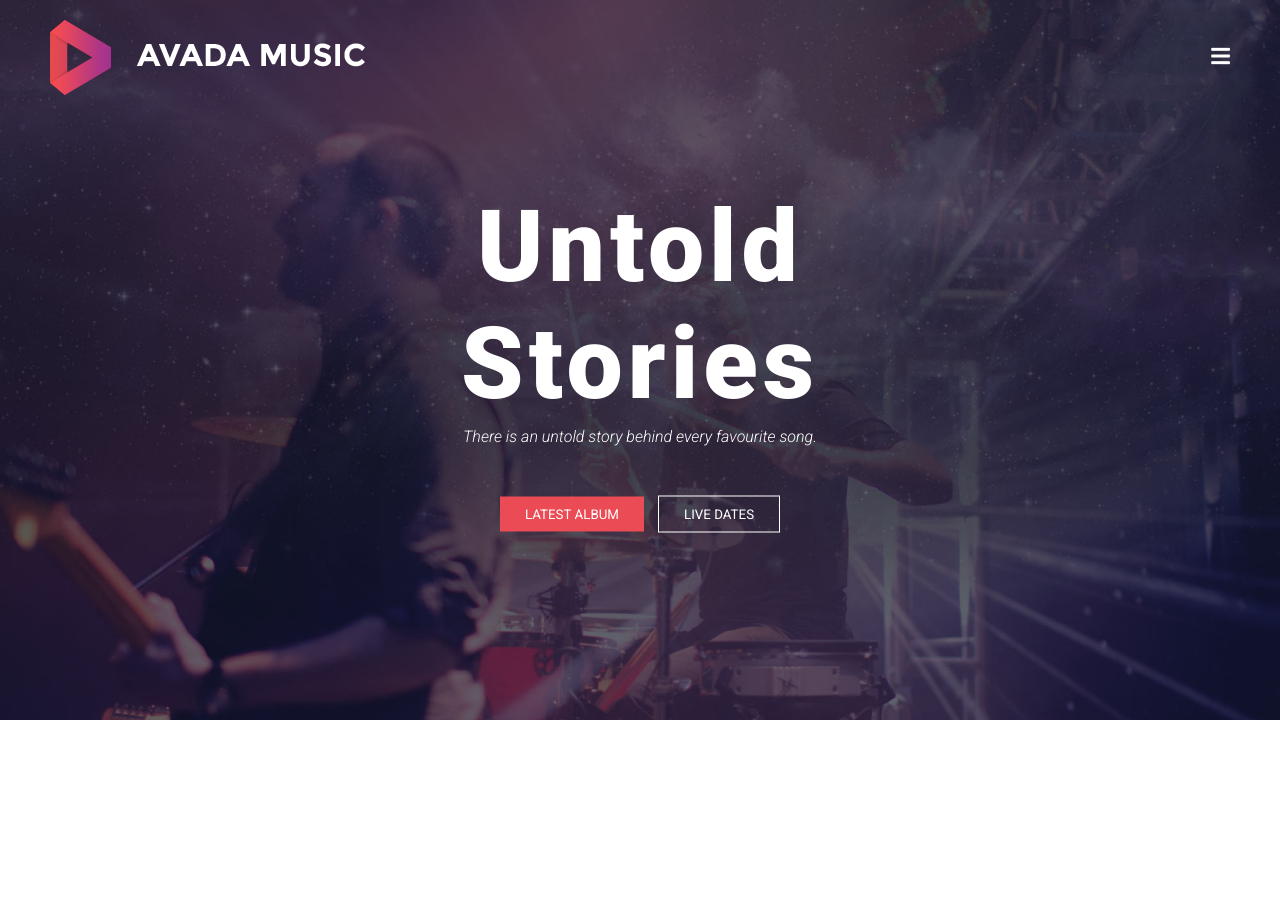
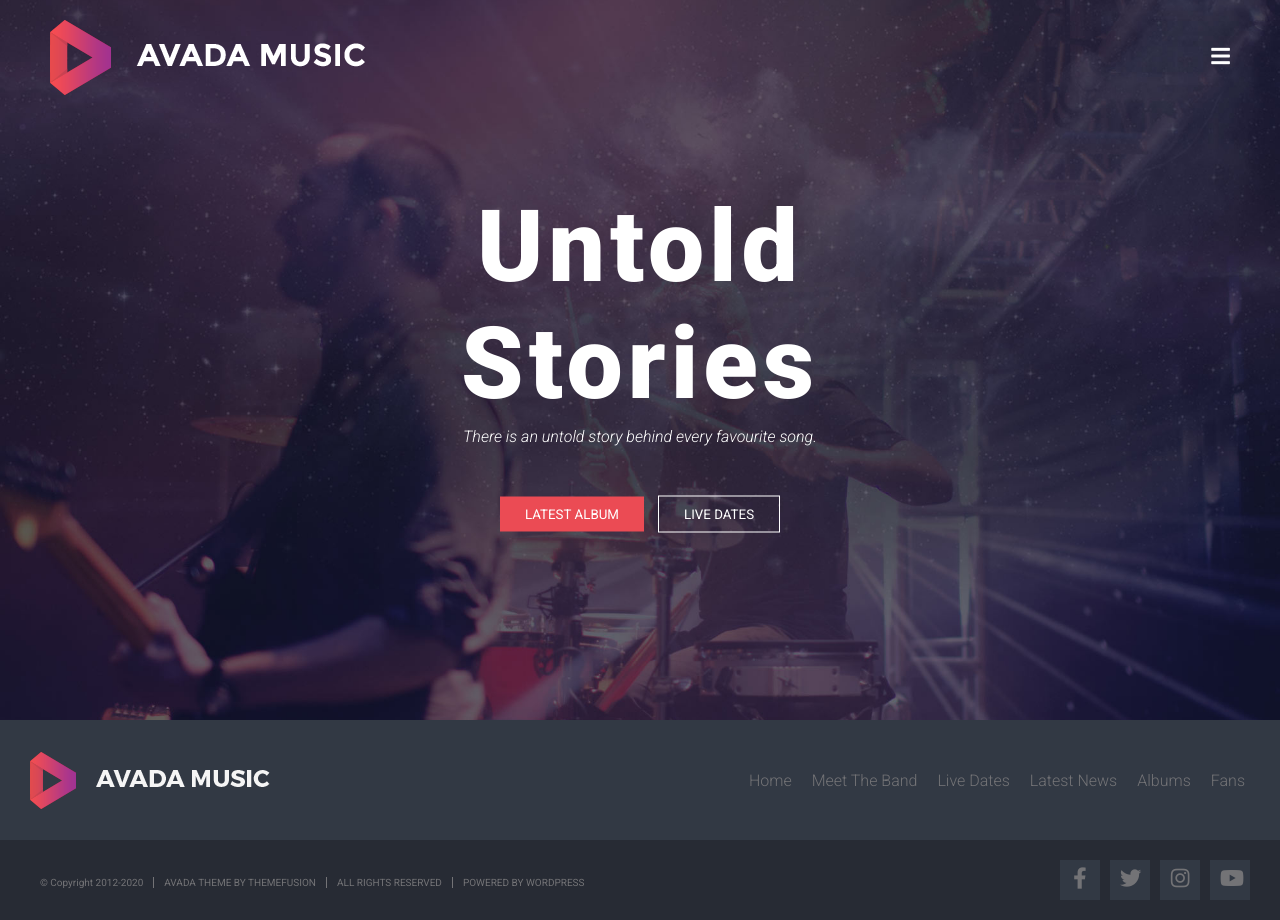
Before and after one commit to alessandro-falcone96/proj-html-vuejs, a website: page index.html in a window 1280 px wide. Before the commit the page ends 800 px from the top, so only its background shows below. Drawn offline with nearby package versions, Linux system fonts and the light colour scheme.

Commit message:
Aggiunto layout footer

```diff
--- a/index.html
+++ b/index.html
@@ -67,9 +67,23 @@
 
         <div class="footerTop">
 
+          <img src="img/logo_footer.png" alt="">
+
+          <ul>
+            <li v-for="item in listaFooterTop"><a href="#">{{item}}</a></li>
+          </ul>
+
         </div>
 
         <div class="footerBottom">
+
+          <ul>
+            <li v-for="element in listaFooterBottom"><a href="#">{{element}}</a></li>
+          </ul>
+
+          <ul>
+            <li v-for="element in listaIconeSocial"><a href="#"><i class="fab fa-lg" :class="element"></i></a></li>
+          </ul>
 
         </div>
 
--- a/js/script.js
+++ b/js/script.js
@@ -2,7 +2,26 @@ var app = new Vue (
   {
     el: "#app",
     data: {
-
+      listaFooterTop: [
+        "Home",
+        "Meet The Band",
+        "Live Dates",
+        "Latest News",
+        "Albums",
+        "Fans"
+      ],
+      listaFooterBottom: [
+        "© Copyright 2012-2020",
+        "AVADA THEME BY THEMEFUSION",
+        "ALL RIGHTS RESERVED",
+        "POWERED BY WORDPRESS",
+      ],
+      listaIconeSocial: [
+        "fa-facebook-f",
+        "fa-twitter",
+        "fa-instagram",
+        "fa-youtube"
+      ]
     },
     mounted: function() {
 
--- a/src/Partials/_common.scss
+++ b/src/Partials/_common.scss
@@ -14,3 +14,14 @@
   margin: 0px 5px;
   cursor: pointer;
 }
+
+ul li{
+  list-style: none;
+  display: inline-block;
+}
+ul li a{
+  text-decoration: none;
+}
+p, a{
+  color: $coloreText;
+}
--- a/src/Partials/_footer.scss
+++ b/src/Partials/_footer.scss
@@ -0,0 +1,61 @@
+footer{
+  height: 25vh;
+  background-color: red;
+
+  & ul li{
+
+    & :hover{
+      color: white;
+    }
+
+    & a{
+      padding: 0px 10px;
+      font-weight: 300;
+    }
+  }
+
+  & .footerTop{
+    height: 15vh;
+    background-color: $coloreGrigioChiaro;
+    padding-left: 30px;
+    padding-right: 25px;
+    display: flex;
+    justify-content: space-between;
+    align-items: center;
+
+
+
+  }
+
+  & .footerBottom{
+    height: 10vh;
+    background-color: $coloreGrigioScuro;
+    padding-left: 30px;
+    padding-right: 25px;
+    display: flex;
+    justify-content: space-between;
+    align-items: center;
+
+    & ul:first-child li{
+
+      & a{
+        font-size: $fontPiccolo;
+        font-weight: 400;
+        border-right: 1px solid $coloreText;
+      }
+
+      &:last-child a{
+        border: none;
+      }
+    }
+
+    & ul:last-child li{
+      height: 40px;
+      width: 40px;
+      line-height: 40px;
+      text-align: center;
+      margin: 5px;
+      background-color: $coloreGrigioChiaro;
+    }
+  }
+}
--- a/src/Partials/_variables.scss
+++ b/src/Partials/_variables.scss
@@ -1,2 +1,6 @@
+$fontPiccolo: 10px;
 $fontGrande: 100px;
 $coloreRossiccio: #eb4b54;
+$coloreGrigioChiaro: #323944;
+$coloreGrigioScuro: #272b34;
+$coloreText: #737376;
```
Also changed, not shown: dist/app.css.
